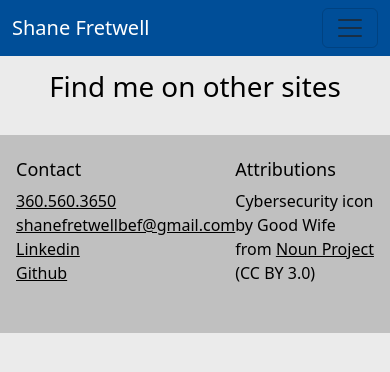
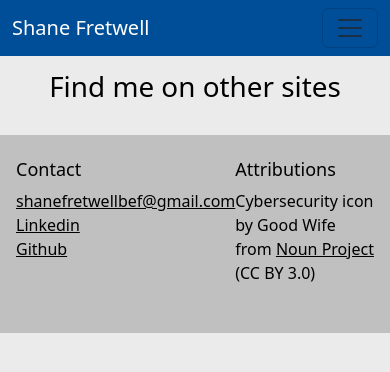
Before and after one commit to fretws/portfolio, a React (Create React App) app: page /contact in a window 390 px wide. Shown: the top 372 px of the page. Built offline with nearby package versions, Linux system fonts and the light colour scheme.

Commit message:
Remove phone number for privacy reasons

```diff
--- a/src/components/structure/footer/Footer.js
+++ b/src/components/structure/footer/Footer.js
@@ -11,7 +11,6 @@ export default function Footer() {
       <div className={styles.column}>
         <h3>Contact</h3>
         <Stack>
-          <a href='tel:3605603650'>360.560.3650</a>
           <a href='mailto:shanefretwellbef@gmail.com'>shanefretwellbef@gmail.com</a>
           <a href='http://www.linkedin.com/in/shane-fretwell'>Linkedin</a>
           <a href='https://github.com/fretws'>Github</a>
```
